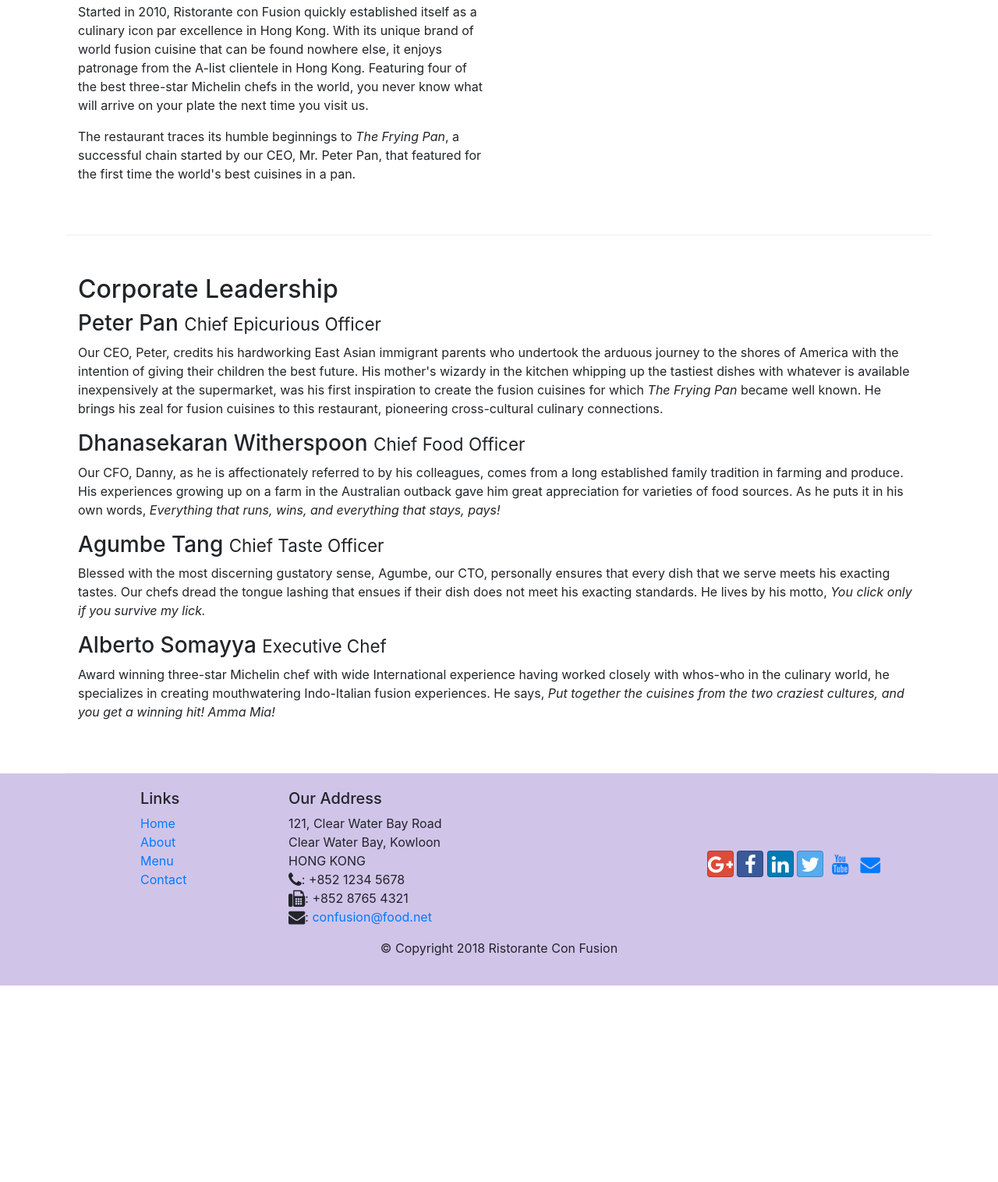
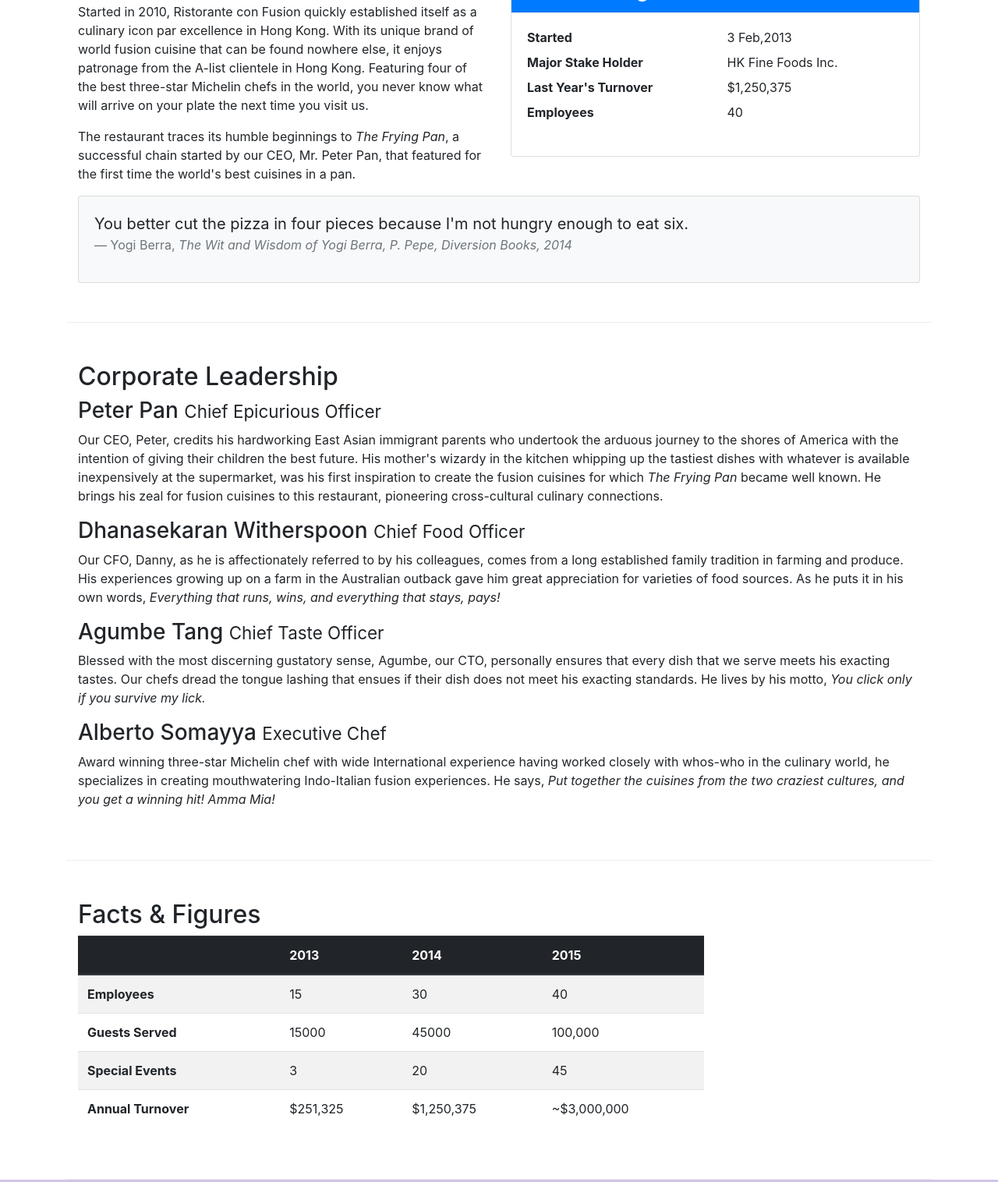
Before and after one commit to saivamsi1911/conFusion, a website: page aboutus.html in a window 1280 px wide. Shown: the part 558-2074 px from the top of the page at 78% size. Before the commit the page ends 1822 px from the top, so only its background shows below. Drawn offline with nearby package versions, Linux system fonts and the light colour scheme.

Commit message:
tables and cards

```diff
--- a/aboutus.html
+++ b/aboutus.html
@@ -67,7 +67,33 @@
                 <p>Started in 2010, Ristorante con Fusion quickly established itself as a culinary icon par excellence in Hong Kong. With its unique brand of world fusion cuisine that can be found nowhere else, it enjoys patronage from the A-list clientele in Hong Kong.  Featuring four of the best three-star Michelin chefs in the world, you never know what will arrive on your plate the next time you visit us.</p>
                 <p>The restaurant traces its humble beginnings to <em>The Frying Pan</em>, a successful chain started by our CEO, Mr. Peter Pan, that featured for the first time the world's best cuisines in a pan.</p>
             </div>
-            <div>
+            <div class="col-sm">
+                <div class="card">
+                    <h3 class="card-header bg-primary text-white">Facts At a glance</h3>
+                    <div class="card-body">
+                        <dl class="row">
+                            <dt class="col-6">Started</dt>
+                            <dd class="col-6">3 Feb,2013</dd>
+                            <dt class="col-6">Major Stake Holder</dt>
+                            <dd class="col-6">HK Fine Foods Inc.</dd>
+                            <dt class="col-6">Last Year's Turnover</dt>
+                            <dd class="col-6">$1,250,375</dd>
+                            <dt class="col-6">Employees</dt>
+                            <dd class="col-6">40</dd>
+                        </dl>
+                    </div>
+                </div>
+            </div>
+            <div class="col-12">
+                <div class="card card-body bg-light">
+                    <blockquote class="blockquote">
+                        <p class="mb-0">You better cut the pizza in four pieces because I'm not hungry enough to eat six.</p>
+                        <footer class="blockquote-footer">Yogi Berra,
+                            <cite title="Source Title">The Wit and Wisdom of Yogi Berra,
+                            P. Pepe, Diversion Books, 2014</cite>
+                        </footer>
+                    </blockquote>
+                </div>
             </div>
         </div>
 
@@ -84,6 +110,52 @@
                 <h3>Alberto Somayya <small>Executive Chef</small></h3>
                 <p class="d-none d-sm-block">Award winning three-star Michelin chef with wide International experience having worked closely with whos-who in the culinary world, he specializes in creating mouthwatering Indo-Italian fusion experiences. He says, <em>Put together the cuisines from the two craziest cultures, and you get a winning hit! Amma Mia!</em></p>
             </div>
+       </div>
+       <div class="row row-content">
+           <div class="c0l-12 col-sm-9">
+               <h2>Facts &amp; Figures</h2>
+               <div class="table-responsive">
+                <table class="table table-striped">
+                    <thead class="thead-dark">
+                        <tr>
+                            <th>&nbsp;</th>
+                            <th>2013</th>
+                            <th>2014</th>
+                            <th>2015</th>
+                        </tr>
+                    </thead>
+                    <tbody>
+                        <tr>
+                            <th>Employees</th>
+                            <td>15</td>
+                            <td>30</td>
+                            <td>40</td>
+                        </tr>
+                        <tr>
+                            <th>Guests Served</th>
+                            <td>15000</td>
+                            <td>45000</td>
+                            <td>100,000</td>
+                        </tr>
+                        <tr>
+                            <th>Special Events</th>
+                            <td>3</td>
+                            <td>20</td>
+                            <td>45</td>
+                        </tr>
+                        <tr>
+                            <th>Annual Turnover</th>
+                            <td>$251,325</td>
+                            <td>$1,250,375</td>
+                            <td>~$3,000,000</td>
+                        </tr>
+                    </tbody>
+                </table>
+            </div>
+           </div>
+           <div class="col-12 col-sm-3">
+
+           </div>
        </div>
 
     </div>
```
